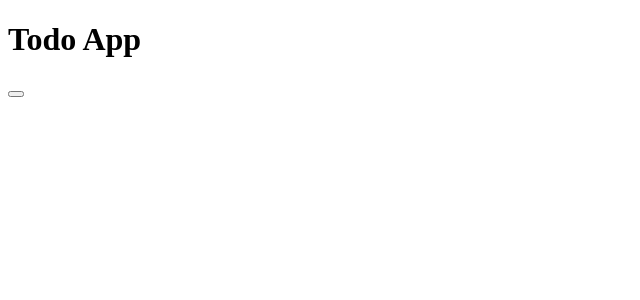
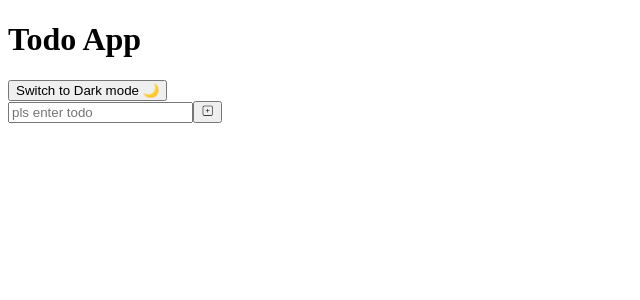
Before and after one commit to M3hTi/Lesson-30-To-do-App-version-2-in-React, a React (Vite) app: page / in a window 1280 px wide. Shown: the top 300 px of the page, without its empty margins (0-640 px from the left). Built offline with nearby package versions, Linux system fonts and the light colour scheme.

Commit message:
feat: add dark mode toggle and search form to Todo App

```diff
--- a/src/App.jsx
+++ b/src/App.jsx
@@ -5,21 +5,47 @@ import { CiSquarePlus, CiSquareMinus } from "react-icons/ci";
 import './App.css'
 
 function App() {
+  const [isDark, setIsDark] = React.useState(false)
+
+
+  React.useEffect(() => {
+    if(isDark){
+      document.body.classList.add('dark_mode')
+    }else{
+      document.body.classList.remove('dark_mode')
+    }
+  },[isDark])
+
+  const toggle = React.useCallback(() => setIsDark(state => !state),[])
   return (
     <>
-      <Header />
+      <Header isDark={isDark} onToggle={toggle} />
+      <SearchForm />
     </>
   )
 }
 
 
-function Header() {
+function Header({isDark, onToggle}) {
   return(
     <div className='header'>
       <h1>Todo App</h1>
-      <button className='toggle'></button>
+      <button className='btn pad-8' onClick={onToggle}>
+        {isDark ? 'Switch to Light mode ☀️': 'Switch to Dark mode 🌙'}
+      </button>
     </div>
   )
 }
 
+function SearchForm(){
+  return(
+    <form className='form'>
+      <input type="text" placeholder="pls enter todo" />
+      <button type='submit'>
+      <CiSquarePlus />
+      </button>
+    </form>
+  )
+}
+
 export default App
```
